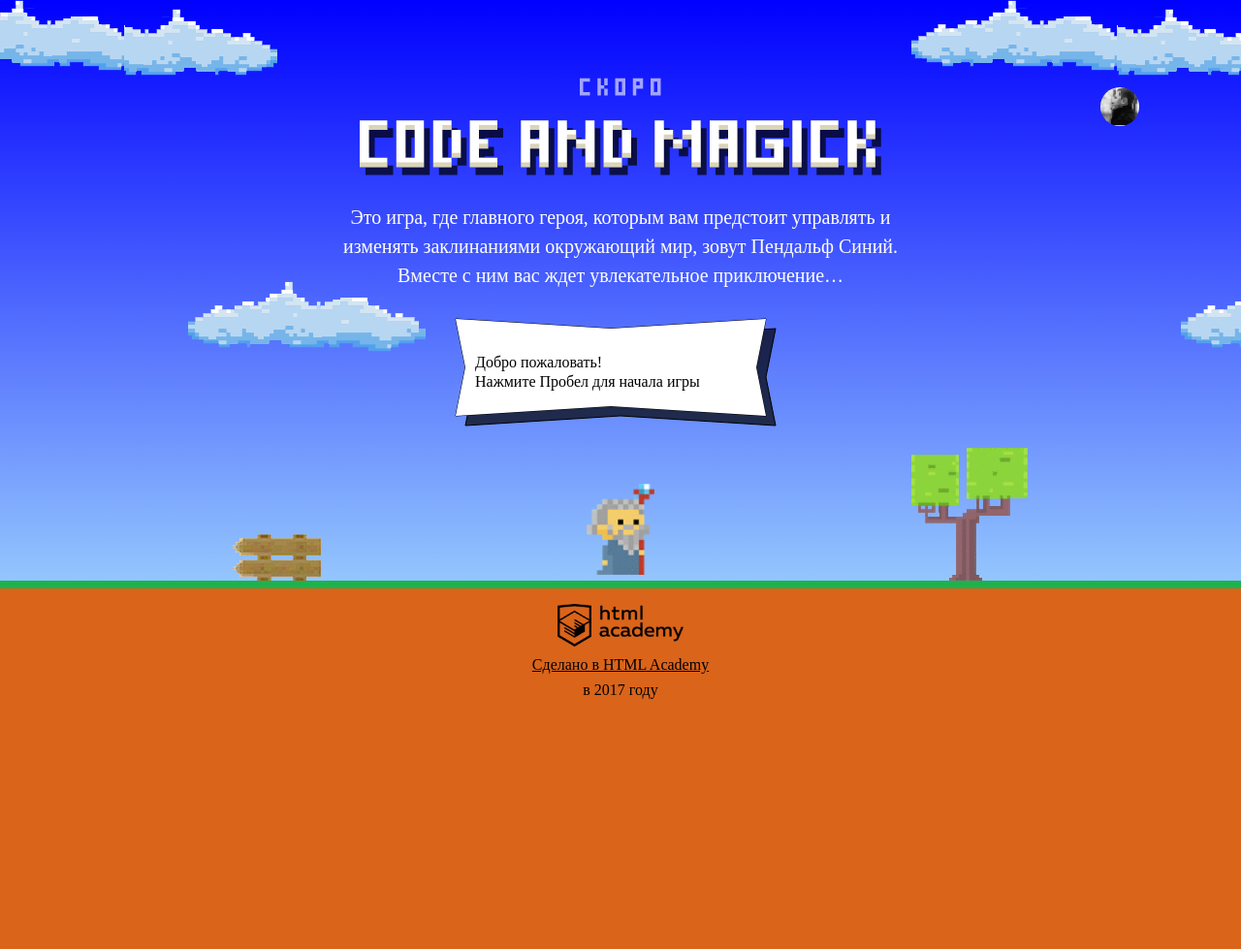
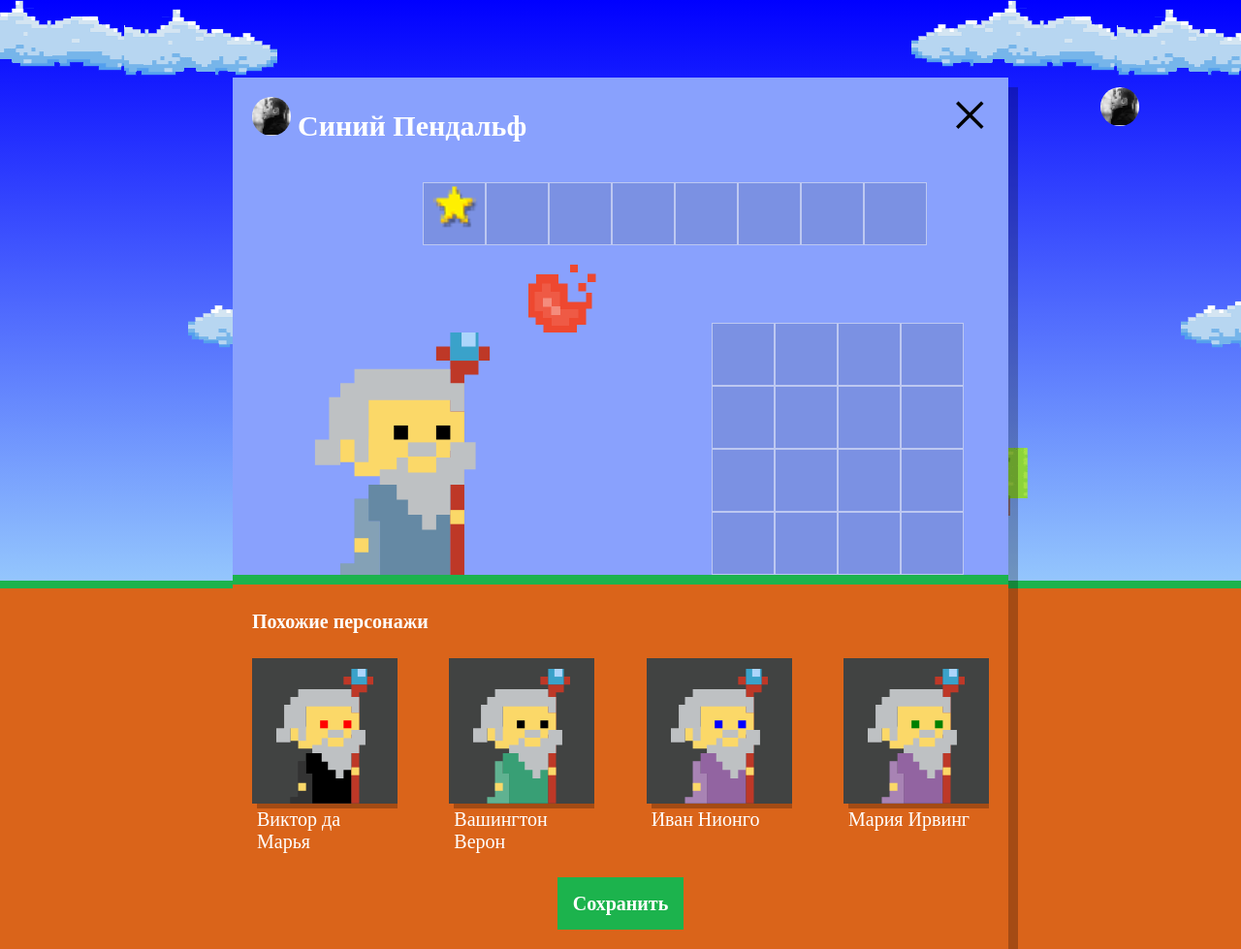
Before and after one commit to AnnaShant/217602-code-and-magick-19, a website: page index.html in a window 1280 px wide. Shown: the whole page at 97% size. Before the commit the page ends 800 px from the top, so only its background shows below. Drawn offline with Linux system fonts and the light colour scheme; a web font is replaced by a local one.

Commit message:
Третье задание

```diff
--- a/index.html
+++ b/index.html
@@ -207,6 +207,7 @@
   }
 
 </script>
+<script src="js/setup.js"></script>
 <script src="js/stat.js"></script>
 <script src="js/game.js"></script>
 
--- /dev/null
+++ b/js/setup.js
@@ -0,0 +1,76 @@
+'use strict';
+
+let namesWizards = [
+  'Иван',
+  'Хуан Себастьян',
+  'Мария',
+  'Кристоф',
+  'Виктор',
+  'Юлия',
+  'Люпита',
+  'Вашингтон'
+];
+let surnamesWizards = [
+  'да Марья',
+  'Верон',
+  'Мирабелла',
+  'Вальц',
+  'Онопко',
+  'Топольницкая',
+  'Нионго',
+  'Ирвинг'
+];
+let coatColorWizards = [
+  'rgb(101, 137, 164)',
+  'rgb(241, 43, 107)',
+  'rgb(146, 100, 161)',
+  'rgb(56, 159, 117)',
+  'rgb(215, 210, 55)',
+  'rgb(0, 0, 0)'
+];
+let eyesColorWizards = [
+  'black',
+  'red',
+  'blue',
+  'yellow',
+  'green'
+];
+let wizards = [];
+let amountWizards = 4;
+
+let setupWizard = document.querySelector('.setup');
+setupWizard.classList.remove('hidden');
+
+let similarListElement = document.querySelector('.setup-similar-list');
+let templateWizards = document.querySelector('#similar-wizard-template').content;
+templateWizards.querySelector('.setup-similar-item');
+
+var getRandomElement = function (arr) {  //Функция рандомного выбора
+  return arr[Math.floor(Math.random() * arr.length)];
+};
+
+for (let i = 0; i < amountWizards; i++) {
+  wizards.push({
+    name: getRandomElement(namesWizards) + ' ' + getRandomElement(surnamesWizards),
+    coatColor: getRandomElement(coatColorWizards),
+    eyesColor: getRandomElement(eyesColorWizards)
+  })
+};
+
+var renderWizard = function (wizard) {
+  var wizardElement = templateWizards.cloneNode(true);
+
+  wizardElement.querySelector('.setup-similar-label').textContent = wizard.name;
+  wizardElement.querySelector('.wizard-coat').style.fill = wizard.coatColor;
+  wizardElement.querySelector('.wizard-eyes').style.fill = wizard.eyesColor;
+
+  return wizardElement;
+}
+
+var fragment = document.createDocumentFragment();
+for (var i = 0; i < wizards.length; i++) {
+  fragment.appendChild(renderWizard(wizards[i]));
+}
+similarListElement.appendChild(fragment);
+
+setupWizard.querySelector('.setup-similar').classList.remove('hidden')
```
